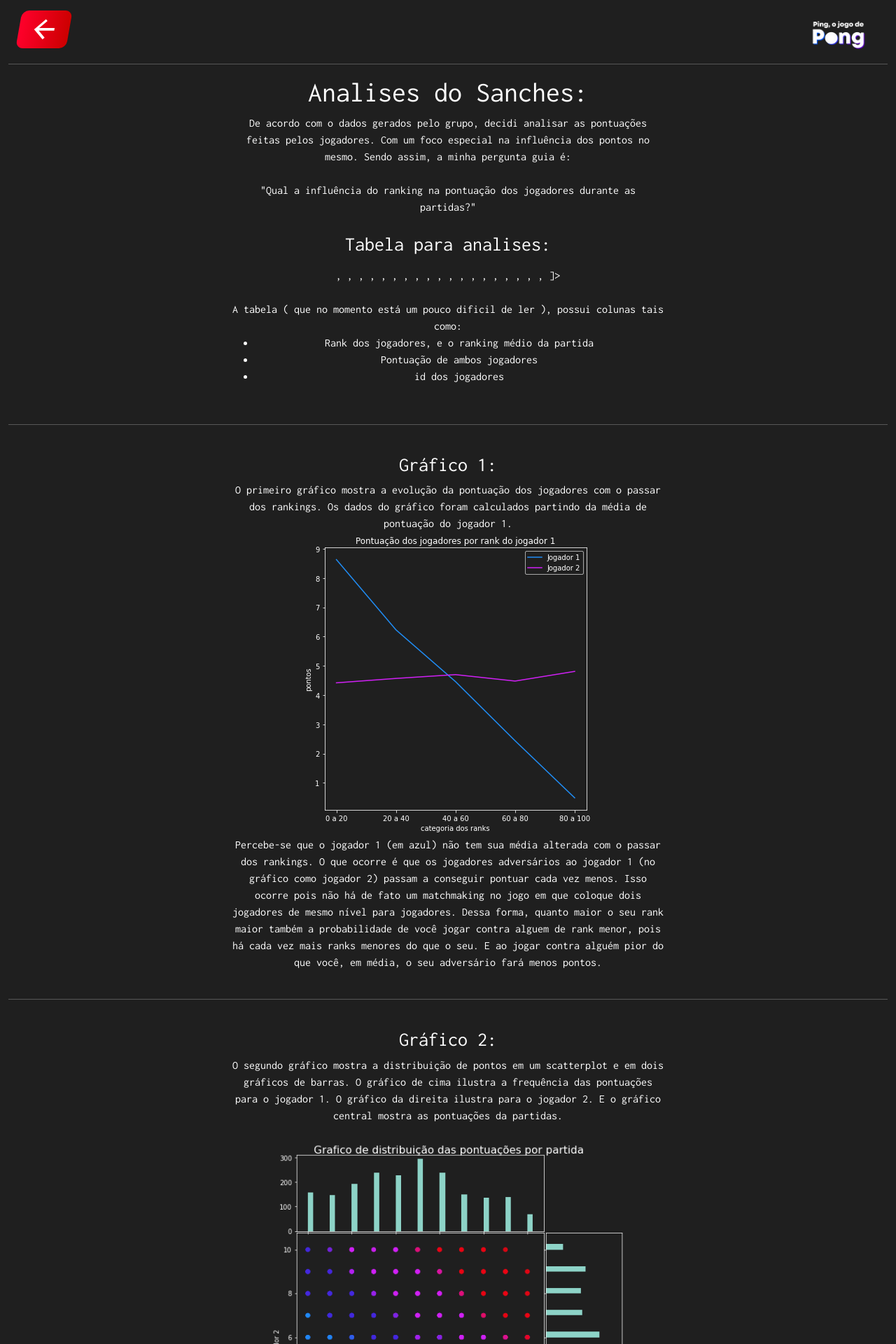
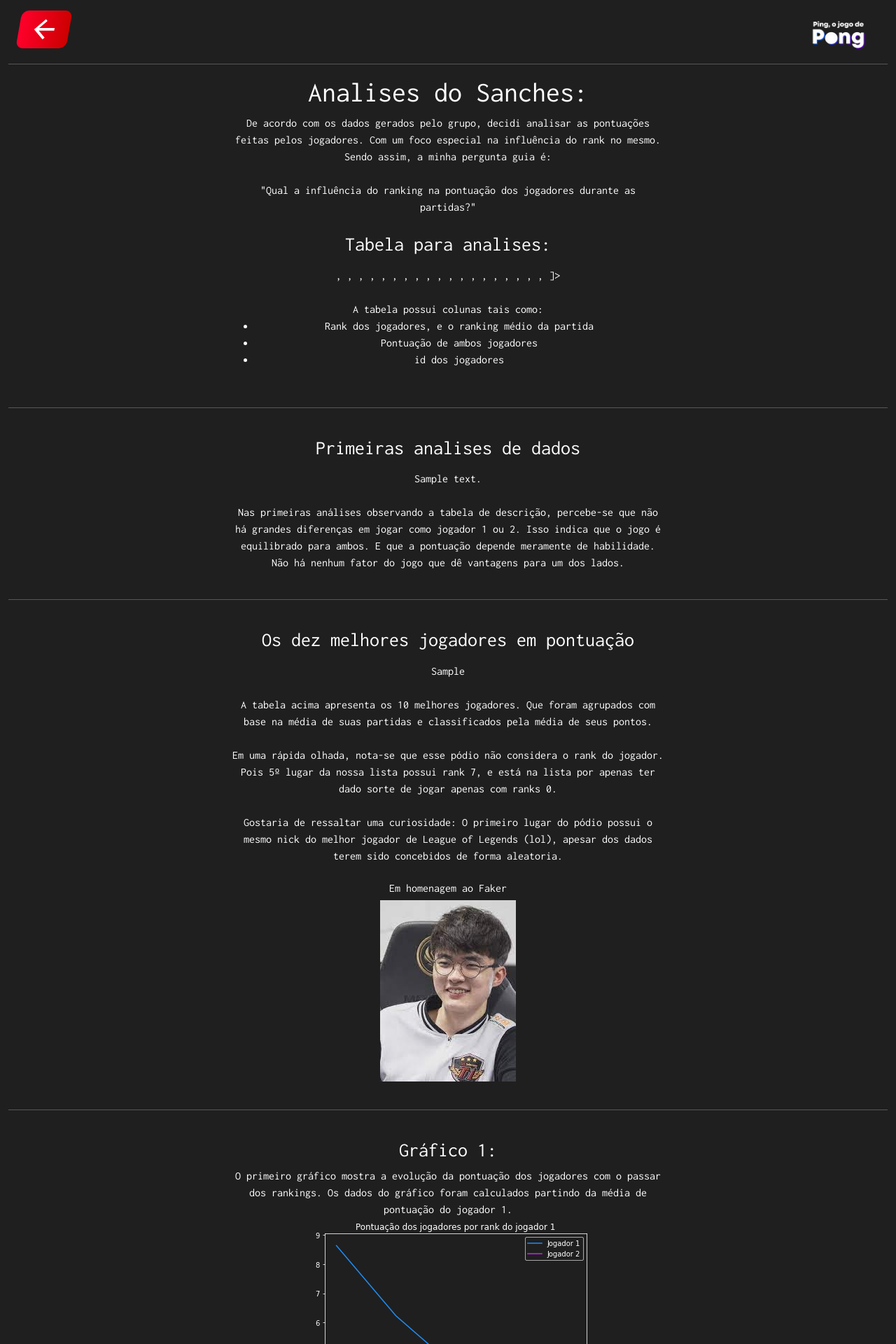
Before and after one commit to GustavoSanches55/pong2, a Django app: template pong/templates/sanches/index.html in a window 1280 px wide. Shown: the top 1920 px of the page at 70% size. Run offline with Django 3.2, Linux system fonts and the light colour scheme; data comes from the database, SQL or seed files in the repository; tables that the repository leaves empty hold one stand-in row (values such as "Sample post"); the template is opened without the code that fills it: values that come from a table or form of the project are taken from there, most other values are stand-ins (such as "Sample title", 1, 10 or a date in 2020).

Commit message:
Continuação das SanchAnálises

```diff
--- a/pong/templates/sanches/index.html
+++ b/pong/templates/sanches/index.html
@@ -13,8 +13,8 @@
         <h1>Analises do Sanches:</h1>
         <br>
         <div class="col-6">
-            De acordo com o dados gerados pelo grupo, decidi analisar as pontuações feitas pelos jogadores. Com um foco
-            especial na influência dos pontos no mesmo. Sendo assim, a minha pergunta guia é:<br><br> "Qual a influência do
+            De acordo com os dados gerados pelo grupo, decidi analisar as pontuações feitas pelos jogadores. Com um foco
+            especial na influência do rank no mesmo. Sendo assim, a minha pergunta guia é:<br><br> "Qual a influência do
             ranking na pontuação dos jogadores durante as partidas?"<br><br>
         </div>
     </div>
@@ -22,7 +22,7 @@
     <h1 class="h3 mb-3">Tabela para analises:</h1>
 
     <div class="row justify-content-center">
-        <div class="col-9" style="">
+        <div class="col-8" style="">
         {{ partidas|safe }}
         </div>
     </div>
@@ -32,7 +32,7 @@
     <div class="row justify-content-center">
         <br>
         <div class="col-6">
-            A tabela ( que no momento está um pouco dificil de ler ), possui colunas tais como:
+            A tabela possui colunas tais como:
             <ul>
                 <li>Rank dos jogadores, e o ranking médio da partida</li>
                 <li>Pontuação de ambos jogadores</li>
@@ -43,6 +43,55 @@
 
     <br><hr><br>
 
+    <h1 class="h3 mb-3">Primeiras analises de dados</h1>
+
+    <div class="row justify-content-center">
+        <div class="col-6" style="">
+        {{ descricao|safe }}
+        </div>
+    </div>
+
+    <br>
+
+    <div class="row justify-content-center">
+        <br>
+        <div class="col-6">
+            Nas primeiras análises observando a tabela de descrição, percebe-se que não há grandes diferenças
+            em jogar como jogador 1 ou 2. Isso indica que o jogo é equilibrado para ambos. E que a pontuação
+            depende meramente de habilidade. Não há nenhum fator do jogo que dê vantagens para um dos lados.
+        </div>
+    </div>
+
+    <br><hr><br>
+
+    <h1 class="h3 mb-3">Os dez melhores jogadores em pontuação</h1>
+
+    <div class="row justify-content-center">
+        <div class="col-5" style="">
+        {{ por_jogador|safe }}
+        </div>
+    </div>
+
+    <br>
+
+    <div class="row justify-content-center">
+        <br>
+        <div class="col-6">
+            A tabela acima apresenta os 10 melhores jogadores. Que foram agrupados com base na média de suas partidas
+            e classificados pela média de seus pontos.<br><br>
+            Em uma rápida olhada, nota-se que esse pódio não considera o rank do jogador. Pois 5º lugar da nossa lista
+            possui rank 7, e está na lista por apenas ter dado sorte de jogar apenas com ranks 0.<br><br>
+            Gostaria de ressaltar uma curiosidade: O primeiro lugar do pódio possui o mesmo nick do melhor jogador
+            de League of Legends (lol), apesar dos dados terem sido concebidos de forma aleatoria. <br><br>
+        </div>
+        <h6> Em homenagem ao Faker </h6>
+        <div class="col-12 col-md-5 align-self-center">
+            <img class="img-fluid align-center" src="{% static 'img/faker.jpg'%}" alt="Faker" draggable="false">
+        </div>
+
+    </div>
+
+    <br><hr><br>
 
     <div class="row justify-content-center">
         <h3>Gráfico 1:</h3>
@@ -66,7 +115,7 @@
             Percebe-se que o jogador 1 (em azul) não tem sua média alterada com o passar dos rankings. O que ocorre é que
             os jogadores adversários ao jogador 1 (no gráfico como jogador 2) passam a conseguir pontuar cada vez menos.
             Isso ocorre pois não há de fato um matchmaking no jogo em que coloque dois jogadores de mesmo nível para jogadores.
-            Dessa forma, quanto maior o seu rank maior também a probabilidade de você jogar contra alguem de rank menor, pois
+            Dessa forma, quanto maior o seu rank maior também a probabilidade de você jogar contra alguém de rank menor, pois
             há cada vez mais ranks menores do que o seu. E ao jogar contra alguém pior do que você, em média, o seu adversário
             fará menos pontos.
 
@@ -80,7 +129,8 @@
         <div class="col-6">
             O segundo gráfico mostra a distribuição de pontos em um scatterplot e em dois gráficos de barras. O gráfico
             de cima ilustra a frequência das pontuações para o jogador 1. O gráfico da direita ilustra para o jogador 2.
-            E o gráfico central mostra as pontuações da partidas.
+            E o gráfico central mostra as pontuações das partidas.
+
 
         </div>
     </div>
```
Also changed, not shown: pong/sanches/views.py (+25 -33 lines), pong/static/img/faker.jpg (added).
